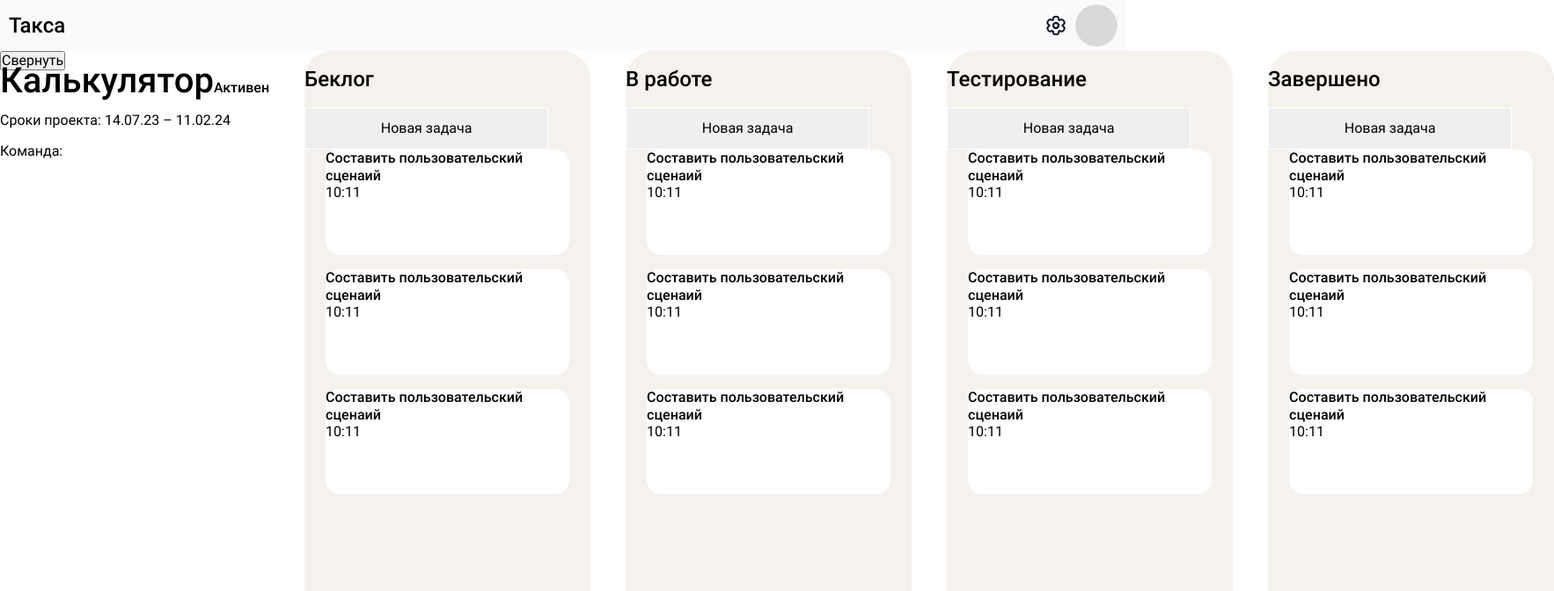
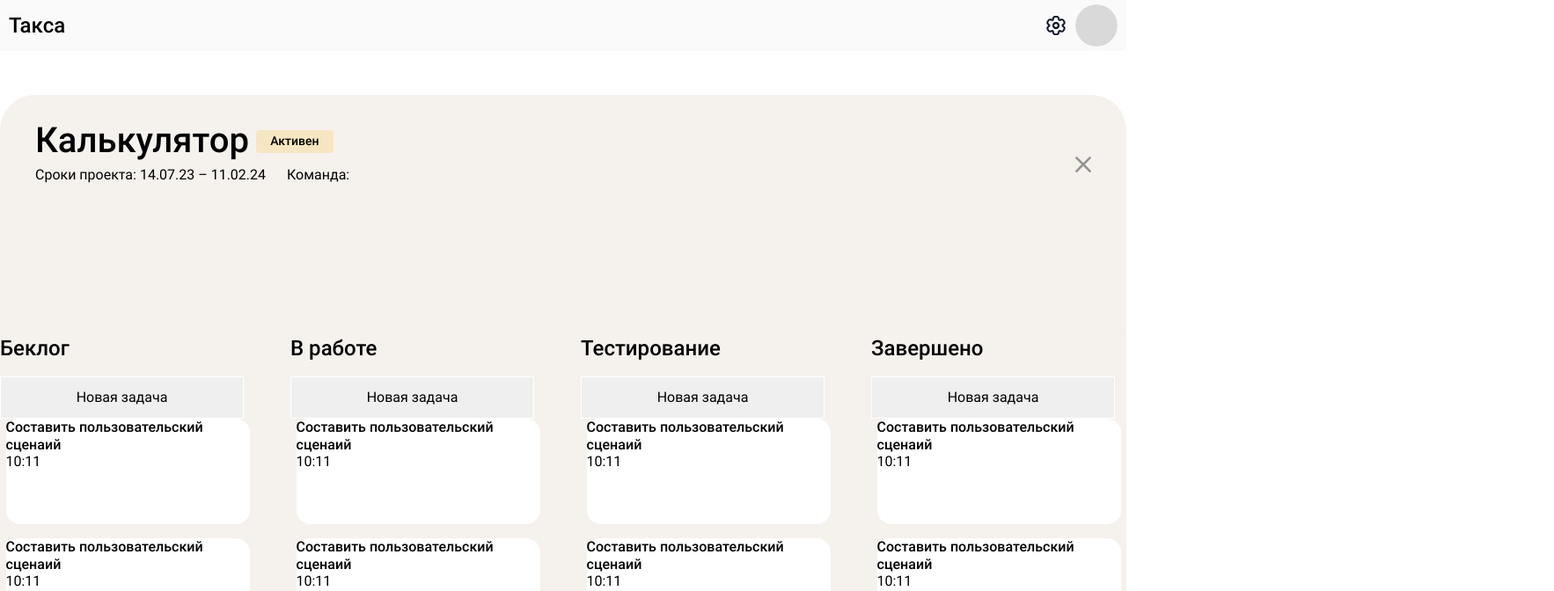
Before and after one commit to tasktrackerpracticum/frontend, a React (Create React App) app: page / in a window 1280 px wide. Shown: the top 672 px of the page at 88% size, 1766 px wide, since content can reach past the window. Built offline with nearby package versions, Linux system fonts and the light colour scheme.

Commit message:
правки projectHeader

```diff
--- a/src/components/Main/Main.jsx
+++ b/src/components/Main/Main.jsx
@@ -6,7 +6,7 @@ export default function Main() {
     <main className='main'>
       <div className='main__container'>
         <ProjectHeader />
-        <ProjectContainer />
+       <ProjectContainer />
       </div>
     </main>
   );
--- a/src/components/ProjectHeader/ProjectHeader.jsx
+++ b/src/components/ProjectHeader/ProjectHeader.jsx
@@ -1,17 +1,21 @@
-
+import '../../scss/components/projectHeader.scss';
 
 export default function ProjectHeader() {
-
-  return(
-    <div className="projectHeader">
-      <button className="projectHeader__button">Свернуть</button>
-      <h2 className="projectHeader__header">Калькулятор
-        <span className="projectHeader__status">Активен</span>
-      </h2>
-      <div className="projectHeader__container">
-        <p className="projectHeader__projectTimeline">Сроки проекта: 14.07.23 – 11.02.24</p>
-        <p className="projectHeader__team">Команда:</p>
+  return (
+    <div className='projectHeader'>
+      <div className='projectHeader__content'>
+        <h2 className='projectHeader__header'>
+          Калькулятор
+          <span className='projectHeader__status'>Активен</span>
+        </h2>
+        <div className='projectHeader__container'>
+          <p className='projectHeader__projectTimeline'>
+            Сроки проекта: 14.07.23 – 11.02.24
+          </p>
+          <p className='projectHeader__team'>Команда:</p>
+        </div>
       </div>
+      <button className='projectHeader__button' />
     </div>
-  )
+  );
 }
--- a/src/scss/components/main.scss
+++ b/src/scss/components/main.scss
@@ -3,9 +3,12 @@
   justify-self: center;
 
   &__container {
-    display: grid;
-    grid-template-columns: repeat(2, 1fr);
-    column-gap: 40px;
+    background: #F5F1ED;
+    border-radius: 40px;
+    margin-top: 50px;
+    display: flex;
+    flex-direction: column;
+    gap: 100px;
     height: 100%;
     overflow: visible;
   }
--- a/src/scss/components/profile.scss
+++ b/src/scss/components/profile.scss
@@ -114,7 +114,7 @@
     border: none;
     height: 53px;
     border-radius: 15px;
-    background-color: #F8D57E;
+    background-color: #f8d57e;
     color: black;
     font-size: 20px;
     cursor: pointer;
--- a/src/scss/components/projectHeader.scss
+++ b/src/scss/components/projectHeader.scss
@@ -1,24 +1,54 @@
-@import "../utils/mixins.scss";
-
+@import '../utils/mixins.scss';
 
 .projectHeader {
   @include reset;
+  margin: 50px 40px;
+  height: 56px;
+  display: flex;
+  justify-content: space-between;
+  align-items: center;
+  gap: 56px;
+
+  &__content {
+    width: 832px;
+    gap: 16px;
+  }
 
   &__button {
-    @include reset;
+    width: 19px;
+    height: 19px;
+    border: none;
+    outline: none;
+    background: url(../../images/close.svg) no-repeat;
+
+    &:hover {
+      opacity: 0.5;
+    }
   }
 
   &__header {
     @include reset;
-    @include text-format(500, 40px, 24px)
+    @include text-format(500, 40px, 24px);
+    display: flex;
+    gap: 8px;
   }
 
   &__status {
     @include reset;
-    @include text-format(500, 16px, 24px)
+    @include text-format(500, 16px, 24px);
+    font-size: 14px;
+    background: #f8d57e66;
+    border-radius: 4px;
+    border: 1px;
+    width: 88px;
+    height: 26px;
+    text-align: center;
   }
 
   &__container {
     @include reset;
+    display: flex;
+    justify-content: flex-start;
+    gap: 24px;
   }
 }
```
Lines whose indentation alone changed are shown as unchanged.
